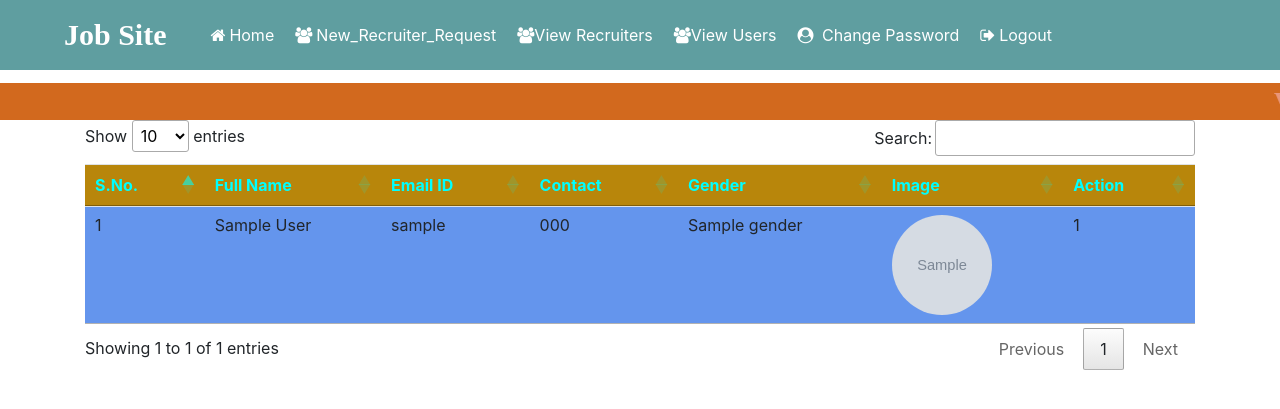
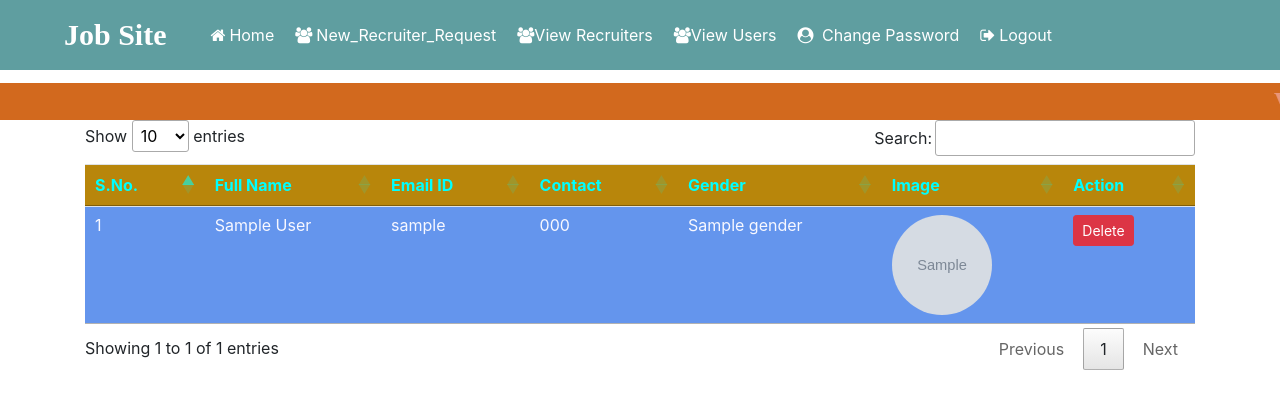
Before and after one commit to auvishekdas/drf-job-portal-api, a Django app: template Jobportal/Job/templates/view_users.html in a window 1280 px wide. Shown: the part 151-560 px from the top of the page. Run offline with Django 3.2, Linux system fonts and the light colour scheme; the template is opened without the code that fills it: most values are stand-ins (such as "Sample title", 1, 10 or a date in 2020); grey boxes marked "Sample" are stand-in pictures; some libraries are stand-ins or nearby versions.

Commit message:
Update full repository

```diff
--- a/Jobportal/Job/templates/view_users.html
+++ b/Jobportal/Job/templates/view_users.html
@@ -27,14 +27,14 @@
     </thead>
     <tbody>
     {% for i in data %}
-    <tr style="background-color:cornflowerblue">
+    <tr style="background-color:cornflowerblue ; color: ghostwhite">
         <td>{{forloop.counter}}</td>
         <td>{{i.user.first_name}} {{i.user.last_name}}</td>
         <td>{{i.user.username}}</td>
         <td>{{i.mobile}}</td>
         <td>{{i.gender}}</td>
         <td><img src="{{i.image.url}}" style="width: 100px; height: 100px; border-radius: 50%"></td>
-        <td>{{forloop.counter}}</td>
+        <td><a href="{% url 'delete_user' i.id  %}" class="btn btn-danger btn-sm">Delete</a></td>
     </tr>
     {% endfor %}
     </tbody>
--- a/Jobportal/Jobportal/urls.py
+++ b/Jobportal/Jobportal/urls.py
@@ -32,5 +32,6 @@ urlpatterns = [
     path('admin_home', admin_home, name = "admin_home"),
     path('Logout', Logout, name = "Logout"),
     path('view_users', view_users, name = "view_users"),
+    path('delete_user/<int:pid>', delete_user, name = "delete_user"),
 
 ]+static(settings.MEDIA_URL, document_root=settings.MEDIA_ROOT)
```
Also changed, not shown: Jobportal/Job/views.py (+7 -0 lines), README.md.
